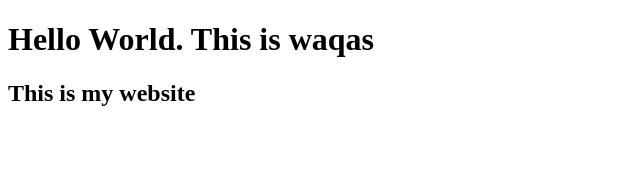
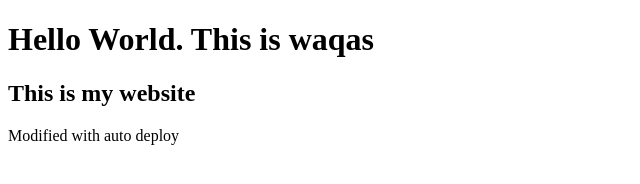
Before and after one commit to waqasmansoor/surge.sample1, a plain HTML site: page index.html in a window 1280 px wide. Shown: the whole page, without its empty margins (0-640 px from the left). Drawn offline with Linux system fonts and the light colour scheme.

Commit message:
updated index.html

```diff
--- a/index.html
+++ b/index.html
@@ -8,5 +8,6 @@
 <body>
     <h1>Hello World. This is waqas</h1>
     <h2>This is my website</h2>
+    <p>Modified with auto deploy</p>
 </body>
 </html>
```
